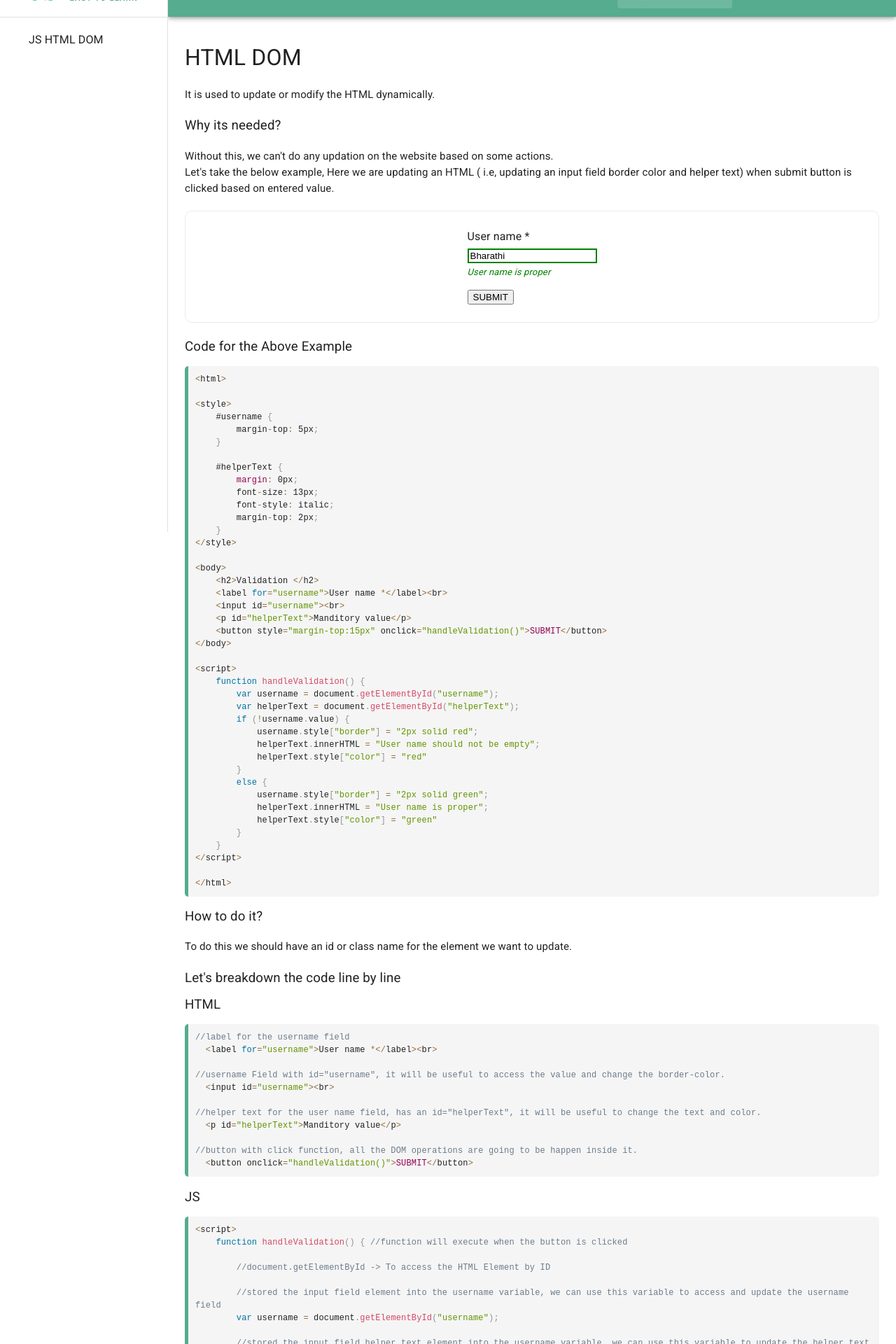
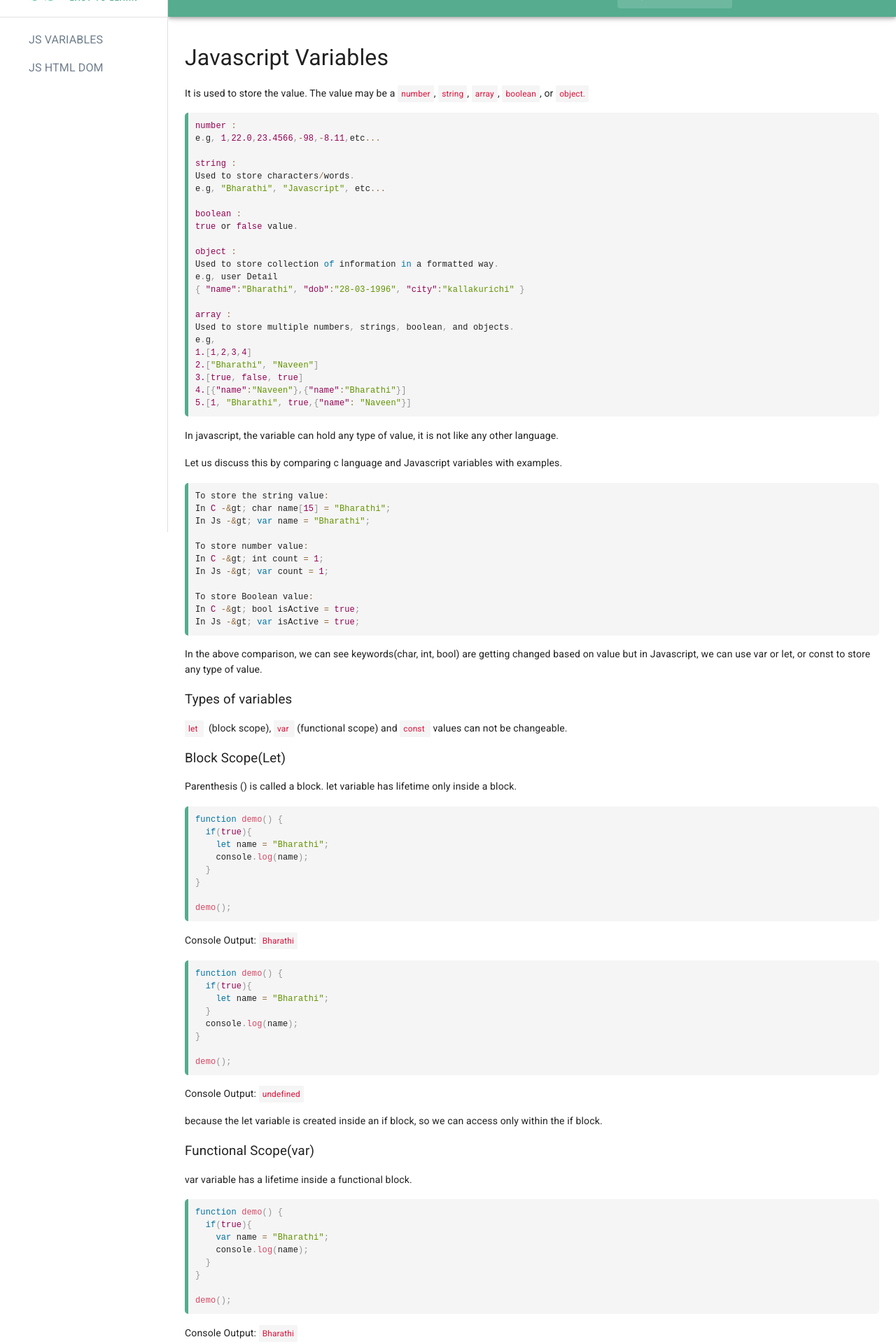
Before and after one commit to ND03Naveen/basic-js, a React (Create React App) app: page /#/ in a window 1280 px wide. Shown: the part 40-1960 px from the top of the page at 70% size. Built offline with nearby package versions, Linux system fonts and the light colour scheme.

Commit message:
JavscriptVariables

```diff
--- a/src/App.css
+++ b/src/App.css
@@ -7,3 +7,11 @@
     padding: 24px;
     margin: 1.2em 0px;
 }
+
+.keywords{
+    color: crimson;
+    background-color: rgba(222,222,222,0.3);
+    padding: 5px;
+    font-size: 85%;
+    border-radius: 2px;
+}
--- a/src/App.js
+++ b/src/App.js
@@ -2,8 +2,9 @@ import './App.css';
 import ResponsiveDrawer from "./MUI Component/responsiveDrawer"
 
 function App() {
+  let url  = window.location.href;
   return (
-    <ResponsiveDrawer/>
+    <ResponsiveDrawer url={url}/>
   );
 }
 
--- a/src/MUI Component/responsiveDrawer.jsx
+++ b/src/MUI Component/responsiveDrawer.jsx
@@ -21,6 +21,9 @@ import { styled, alpha } from '@mui/material/styles';
 import SearchIcon from '@mui/icons-material/Search';
 import InputBase from '@mui/material/InputBase';
 import RouterComponent from "../router";
+import { Link } from "react-router-dom";
+import "./responsivedrawer.css";
+import { useEffect } from 'react';
 
 const Search = styled('div')(({ theme }) => ({
     position: 'relative',
@@ -81,14 +84,34 @@ const style = {
         letterSpacing: ".08rem"
     }
 }
+
 function ResponsiveDrawer(props) {
-    const { window } = props;
+    const { window,url } = props;
     const [mobileOpen, setMobileOpen] = React.useState(false);
-
+    const [menus,setMenus] = React.useState([
+        {label:"JS VARIABLES",link:"/variables"},
+        {label:"JS HTML DOM",link:"/HtmlDOM"}
+    ]);
     const handleDrawerToggle = () => {
         setMobileOpen(!mobileOpen);
     };
 
+    useEffect(()=>{
+        let menu = menus.map(val=>{
+            if(new RegExp(val.link).test(url)) val["isActive"] = true;
+            else val["isActive"] = false;
+            return val
+        })
+        setMenus(menu);
+    },[])
+    const handleActiveMenu =(link) =>{
+        let menu = menus.map(val=>{
+            if(val.link === link) val["isActive"] = true;
+            else val["isActive"] = false;
+            return val
+        })
+        setMenus(menu);
+    }
     const drawer = (
         <div>
             <Toolbar >
@@ -103,11 +126,11 @@ function ResponsiveDrawer(props) {
                 </Grid>
             </Toolbar>
             <Divider />
-            <List>
-                {["JS HTML DOM"].map((text, index) => (
-                    <ListItem key={text} disablePadding>
-                        <ListItemButton>
-                            <ListItemText primary={text} style={{ paddingLeft: "25px" }} />
+            <List >
+                {menus.map((text, index) => (
+                    <ListItem key={text+index} disablePadding >
+                        <ListItemButton style={{paddingBottom: "0px"}} onClick={()=>handleActiveMenu(text.link)}>
+                        <Link to={text.link} style={{textDecoration:"none"}}><ListItemText className={text.isActive?'activeMenu':'greyBlack'} primary={text.label} style={{ paddingLeft: "25px"}} /></Link>
                         </ListItemButton>
                     </ListItem>
                 ))}
--- /dev/null
+++ b/src/MUI Component/responsivedrawer.css
@@ -0,0 +1,7 @@
+.activeMenu{
+    color: #217f60;
+}
+
+.activeMenu>span{
+    font-weight: 500;
+}
--- a/src/Pages/HtmlDOM.jsx
+++ b/src/Pages/HtmlDOM.jsx
@@ -5,6 +5,10 @@ import TouchAppOutlinedIcon from '@mui/icons-material/TouchAppOutlined';
 
 function automateExample() {
   let username = document.getElementById("username");
+  if(!username){
+    clearInterval(playExample);
+    return;
+  }
   if (username.value) {
     setTimeout(() => username.value = "Bharathi", 100);
     setTimeout(() => username.value = "Bharath", 200);
@@ -68,7 +72,8 @@ function HtmlDOM() {
       <h2>HTML DOM</h2>
       <p>It is used to update or modify the HTML dynamically. </p>
       <h3>Why its needed?</h3>
-      <p>Without this, we can't do any updation on the website based on some actions.<br/> Let's take the below example,
+      <p>Without this, we can't do any updation on the website based on some actions.</p>
+      <p> Let's take the below example,
       Here we are updating an HTML ( i.e, updating an input field border color and helper text)  when submit button is clicked based on entered value.</p>
       <Grid container className="HtmlOutput" >
         <Grid>
@@ -89,8 +94,8 @@ function HtmlDOM() {
       <CodeEditor code={htmlExample} />
       <h3>JS</h3>
       <CodeEditor code={jsExample} />
-      <p>In the above example, we have used only the id to access the element by we can also use the <b>class name</b>, <b>tag name</b>, and <b>CSS selector</b>. The only difference is, it will give an array of elements instead of a single element.</p>
-      <div class="powr-comments" id="3d4ddae0_1674375475"></div>
+      <p>In the above example, we have used only the id to access the element by we can also use the <span className="keywords" >class name</span>, <span className="keywords">tag name</span>, and <span className="keywords">CSS selector</span>. The only difference is, it will give an array of elements instead of a single element.</p>
+      <div className="powr-comments" id="3d4ddae0_1674375475"></div>
     </Grid>
   );
 }
--- /dev/null
+++ b/src/Pages/Variables.jsx
@@ -0,0 +1,57 @@
+import { Grid } from "@mui/material";
+import CodeEditor from "../code Editor/codeEditor";
+
+function Variables() {
+    return (
+        <Grid>
+            <h2>Javascript Variables</h2>
+            <p>It is used to store the value. The value may be a <span className="keywords">number</span>, <span className="keywords">string</span>, <span className="keywords">array</span>, <span className="keywords">boolean</span>, or <span className="keywords">object.</span></p>
+
+            <CodeEditor code={valueTypeEg} />
+
+            <p>In javascript, the variable can hold any type of value, it is not like any other language.</p>
+            <p>Let us discuss this by comparing c language and Javascript variables with examples.</p>
+
+            <CodeEditor code={comparisonEg} />
+
+            <p>In the above comparison, we can see keywords(char, int, bool) are getting changed based on value but in Javascript, we can use var or let, or const to store any type of value.</p>
+
+            <h3>Types of variables</h3>
+            <p><span className="keywords">let </span>&nbsp; (block scope),&nbsp;
+            <span className="keywords">var </span> &nbsp;(functional scope) and&nbsp;
+            <span className="keywords">const </span> &nbsp;values can not be changeable.</p>
+
+            <h3>Block Scope(Let)</h3>
+            <p>Parenthesis ({}) is called a block. let variable has lifetime only inside a block.</p>
+            <CodeEditor code={letEg1} />
+            <p>Console Output: <span className="keywords">Bharathi</span></p>
+            <CodeEditor code={letEg2} />
+            <p>Console Output: <span className="keywords">undefined</span></p>
+            <p>because the let variable is created inside an if block, so we can access only within the if block.</p>
+
+            <h3>Functional Scope(var)</h3>
+            <p>var variable has a lifetime inside a functional block.</p>
+            <CodeEditor code={varEg1} />
+            <p>Console Output: <span className="keywords">Bharathi</span></p>
+            <CodeEditor code={varEg2} />
+            <p>Console Output: <span className="keywords">Bharathi</span></p>
+            <p>because the var variable has a lifetime inside an entire function.</p>
+
+            <h3>Const</h3>
+            <p>The const variable value can not be changeable after setting some values in it.</p>
+            <CodeEditor code={constEg} />
+            <p>Console Output: <span className="keywords">Uncaught TypeError: Assignment to constant variable</span></p>
+            <p>because the variable name is the const type and it's not changeable.</p>
+
+        </Grid>
+    )
+}
+
+const valueTypeEg = `number :\ne.g, 1,22.0,23.4566,-98,-8.11,etc...\n\nstring :\nUsed to store characters/words. \ne.g, "Bharathi", "Javascript", etc...\n\nboolean :\ntrue or false value.\n\nobject :\nUsed to store collection of information in a formatted way.\ne.g, user Detail \n{ "name":"Bharathi", "dob":"28-03-1996", "city":"kallakurichi" }\n\narray :\nUsed to store multiple numbers, strings, boolean, and objects.\ne.g, \n1.[1,2,3,4] \n2.["Bharathi", "Naveen"] \n3.[true, false, true] \n4.[{"name":"Naveen"},{"name":"Bharathi"}] \n5.[1, "Bharathi", true,{"name": "Naveen"}]`;
+const comparisonEg = `To store the string value:\nIn C -&gt; char name[15] = "Bharathi";\nIn Js -&gt; var name = "Bharathi";\n\nTo store number value:\nIn C -&gt; int count = 1;\nIn Js -&gt; var count = 1;\n\nTo store Boolean value:\nIn C -&gt; bool isActive = true;\nIn Js -&gt; var isActive = true;`;
+const letEg1 = `function demo() {\n  if(true){\n    let name = "Bharathi";\n    console.log(name);\n  }  \n}\n\ndemo();`;
+const letEg2 = `function demo() {\n  if(true){\n    let name = "Bharathi";\n  }\n  console.log(name);\n}\n\ndemo();`;
+const varEg1 = `function demo() {\n  if(true){\n    var name = "Bharathi";\n    console.log(name);\n  }  \n}\n\ndemo();`;
+const varEg2 = `function demo() {\n  if(true){\n    var name = "Bharathi";\n  }\n  console.log(name);\n}\n\ndemo();`;
+const constEg = `const name = "Bharathi";\nname = "naveen";`;
+export default Variables;
--- a/src/index.css
+++ b/src/index.css
@@ -28,10 +28,14 @@ h1, h2, h3, h4, h5, h6 {
 p {
   margin-top: 1.2em;
   margin-bottom: 1.2em;
-  font-size: 15px;
+  font-size: 14px;
   line-height: 1.5625;
 }
 
 .primaryColor{
   color: #55ac8f;
 }
+
+.greyBlack{
+  color: rgb(111, 126, 140);
+}
--- a/src/router.jsx
+++ b/src/router.jsx
@@ -1,13 +1,14 @@
 import * as React from 'react';
 import { Route, Routes } from "react-router-dom";
 import HtmlDOM from "./Pages/HtmlDOM"
-
+import Variables from "./Pages/Variables"
 function RouterComponent() {
     return (
         <React.Fragment>
             <Routes>
-                <Route path="/" element={<HtmlDOM />}></Route>
+                <Route path="/" element={<Variables />}></Route>
                 <Route path="/HtmlDOM" element={<HtmlDOM />}></Route>
+                <Route path="/variables" element={<Variables />}></Route>
             </Routes>
         </React.Fragment>
     );
```
